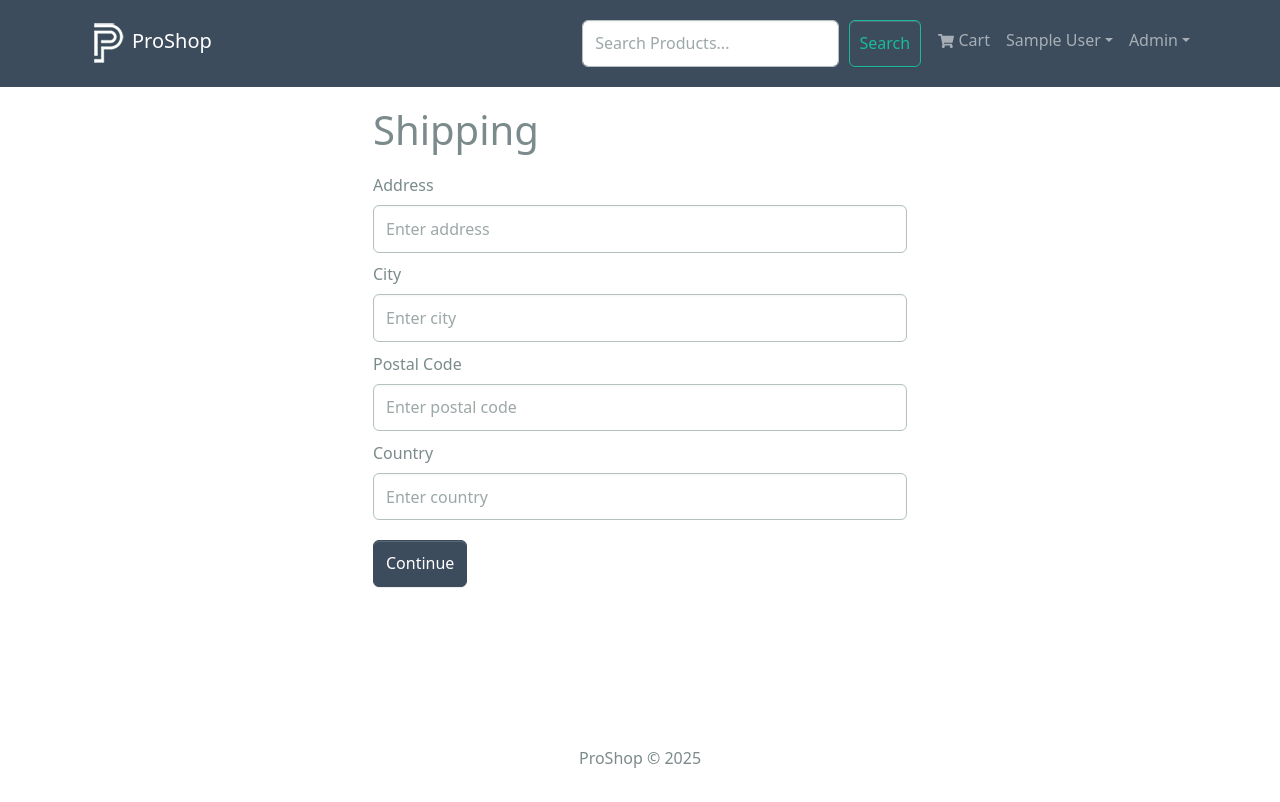
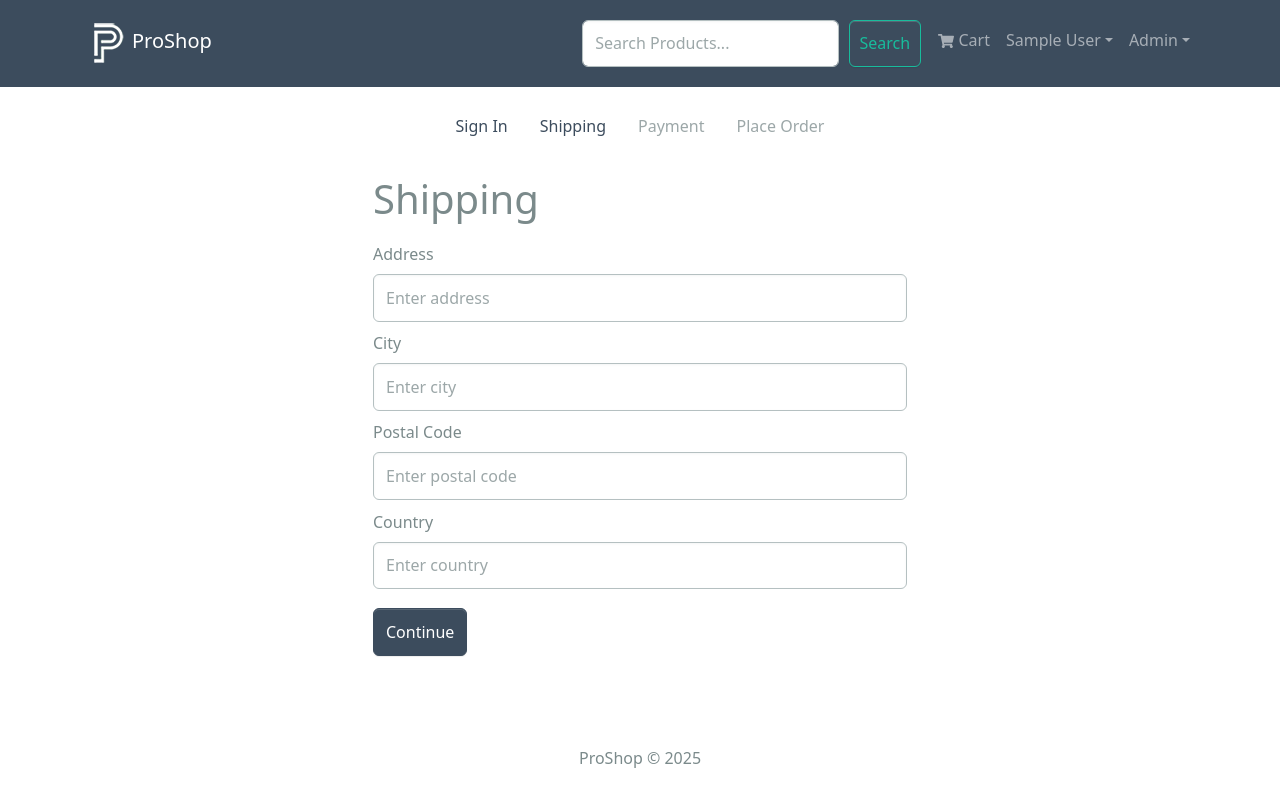
Before and after one commit to Rishavhacx/proshop-ecommerce, a React (Create React App) app in the folder frontend/: page /shipping in a window 1280 px wide. Shown: the top 802 px of the page. Built offline with nearby package versions, Linux system fonts and the light colour scheme; sample sign-in values are in the browser's storage.

Commit message:
fixed shipping page bug, updated react-router-dom version to handle useNavigate hook.

```diff
--- a/frontend/package.json
+++ b/frontend/package.json
@@ -17,7 +17,7 @@
     "react-icons": "^5.5.0",
     "react-redux": "^9.2.0",
     "react-router-bootstrap": "^0.26.3",
-    "react-router-dom": "^7.6.0",
+    "react-router-dom": "^6.22.1",
     "react-scripts": "5.0.1",
     "react-toastify": "^11.0.5",
     "web-vitals": "^2.1.4"
--- /dev/null
+++ b/frontend/src/components/CheckoutSteps.jsx
@@ -0,0 +1,47 @@
+import React from 'react'
+import { Nav } from 'react-bootstrap'
+import { LinkContainer } from 'react-router-bootstrap'
+
+ const CheckoutSteps = ({step1, step2, step3, step4}) => {
+  return (
+    <Nav className='justify-content-center mb-4'>
+       <Nav.Item>
+        {step1 ? (
+          <LinkContainer to='/login'>
+            <Nav.Link>Sign In</Nav.Link>
+          </LinkContainer>
+        ) : (
+          <Nav.Link disabled>Sign In</Nav.Link>
+        )}
+      </Nav.Item>
+      <Nav.Item>
+        {step2 ? (
+          <LinkContainer to='/shipping'>
+            <Nav.Link>Shipping</Nav.Link>
+          </LinkContainer>
+        ) : (
+          <Nav.Link disabled>Shipping</Nav.Link>
+        )}
+      </Nav.Item>
+      <Nav.Item>
+        {step3 ? (
+          <LinkContainer to='/payment'>
+            <Nav.Link>Payment</Nav.Link>
+          </LinkContainer>
+        ) : (
+          <Nav.Link disabled>Payment</Nav.Link>
+        )}
+      </Nav.Item>
+        <Nav.Item>
+            {step4 ? (
+            <LinkContainer to='/placeorder'>
+                <Nav.Link>Place Order</Nav.Link>
+            </LinkContainer>
+            ) : (
+            <Nav.Link disabled>Place Order</Nav.Link>
+            )}
+        </Nav.Item>
+    </Nav>
+  )
+};
+export default CheckoutSteps;
--- a/frontend/src/index.js
+++ b/frontend/src/index.js
@@ -1,42 +1,43 @@
-import React from 'react';
-import ReactDOM from 'react-dom/client';
+import React from "react";
+import ReactDOM from "react-dom/client";
 import {
   createBrowserRouter,
   createRoutesFromElements,
   Route,
-  RouterProvider
-} from 'react-router-dom';
-import { Provider } from 'react-redux';
-import store from './store';
+  RouterProvider,
+} from "react-router-dom";
+import { Provider } from "react-redux";
+import store from "./store";
 // import 'bootstrap/dist/css/bootstrap.min.css';
-import './assets/styles/bootstrap.custom.css';
-import './assets/styles/index.css';
-import App from './App';
-import reportWebVitals from './reportWebVitals';
-import HomeScreen from './screens/HomeScreen';
-import ProductScreen from './screens/ProductScreen';
-import CartScreen from './screens/CartScreen';
-import LoginScreen from './screens/LoginScreen';
-import RegisterScreen from './screens/RegisterScreen';
-import ShippingScreen from './screens/ShippingScreen';
-import PrivateRoute from './components/PrivateRoute';
+import "./assets/styles/bootstrap.custom.css";
+import "./assets/styles/index.css";
+import App from "./App";
+import reportWebVitals from "./reportWebVitals";
+import HomeScreen from "./screens/HomeScreen";
+import ProductScreen from "./screens/ProductScreen";
+import CartScreen from "./screens/CartScreen";
+import LoginScreen from "./screens/LoginScreen";
+import RegisterScreen from "./screens/RegisterScreen";
+import ShippingScreen from "./screens/ShippingScreen";
+import PrivateRoute from "./components/PrivateRoute";
 
 const router = createBrowserRouter(
   createRoutesFromElements(
-    <Route path='/' element={<App />}>
-      <Route path='/' element={<HomeScreen />} />
-      <Route path='/product/:id' element={<ProductScreen />} />
-      <Route path='/cart' element={<CartScreen />} />
-      <Route path='/login' element={<LoginScreen />} />
-      <Route path='/register' element={<RegisterScreen />} />
-      <Route path='' element={<PrivateRoute />} />
-      <Route path='/shipping' element={<ShippingScreen />} />
+    <Route path="/" element={<App />}>
+      <Route path="/" element={<HomeScreen />} />
+      <Route path="/product/:id" element={<ProductScreen />} />
+      <Route path="/cart" element={<CartScreen />} />
+      <Route path="/login" element={<LoginScreen />} />
+      <Route path="/register" element={<RegisterScreen />} />
 
+      <Route path="" element={<PrivateRoute />}>
+          <Route path="/shipping" element={<ShippingScreen />} />
       </Route>
+    </Route>
   )
-)
+);
 
-const root = ReactDOM.createRoot(document.getElementById('root'));
+const root = ReactDOM.createRoot(document.getElementById("root"));
 root.render(
   <React.StrictMode>
     <Provider store={store}>
@@ -45,5 +46,4 @@ root.render(
   </React.StrictMode>
 );
 
-
 reportWebVitals();
--- a/frontend/src/screens/RegisterScreen.jsx
+++ b/frontend/src/screens/RegisterScreen.jsx
@@ -2,7 +2,7 @@ import React from "react";
 import { useEffect, useState } from "react";
 import { Link, useLocation, useNavigate } from "react-router-dom";
 import { useDispatch, useSelector } from "react-redux";
-import FormContainer from "./FormContainer";
+import FormContainer from "../components/FormContainer";
 import { Form, Button, Row, Col } from "react-bootstrap";
 import Loader from "../components/Loader";
 import { useRegisterMutation } from "../slices/userApiSlice";
--- a/frontend/src/screens/ShippingScreen.jsx
+++ b/frontend/src/screens/ShippingScreen.jsx
@@ -1,9 +1,10 @@
-import React from "react";
 import { useState } from "react";
 import { Form, Button } from "react-bootstrap";
-import FormContainer from "./FormContainer";
 import { useDispatch, useSelector } from "react-redux";
 import { useNavigate } from "react-router-dom";
+import { toast } from "react-toastify";
+import FormContainer from "../components/FormContainer";
+import CheckoutSteps from "../components/CheckoutSteps";
 import { saveShippingAddress } from "../slices/cartSlice";
 
 const ShippingScreen = () => {
@@ -12,31 +13,44 @@ const ShippingScreen = () => {
 
   const [address, setAddress] = useState(shippingAddress?.address || "");
   const [city, setCity] = useState(shippingAddress?.city || "");
-  const [postalCode, setPostalCode] = useState(shippingAddress?.postalCode || "");
+  const [postalCode, setPostalCode] = useState(
+    shippingAddress?.postalCode || ""
+  );
   const [country, setCountry] = useState(shippingAddress?.country || "");
 
   const dispatch = useDispatch();
   const navigate = useNavigate();
 
-
   const submitHandler = (e) => {
     e.preventDefault();
     // Dispatch saveShippingAddress action with the form data
+    if (!address || !city || !postalCode || !country) {
+    toast.error('Please fill in all fields');
+    return;
+  }
+
+  try {
     dispatch(saveShippingAddress({ address, city, postalCode, country }));
+    toast.success('Shipping address saved');
     navigate("/payment");
+  } catch (err) {
+    toast.error('Error saving shipping address');
+  }
 };
 
   return (
     <FormContainer>
+      <CheckoutSteps step1 step2 />
       <h1>Shipping</h1>
 
-      <Form onSubmit={submitHandler}></Form>
+      <Form onSubmit={submitHandler}>
         <Form.Group controlId="address" className="my-2">
           <Form.Label>Address</Form.Label>
           <Form.Control
             type="text"
             placeholder="Enter address"
             value={address}
+            required
             onChange={(e) => setAddress(e.target.value)}
           ></Form.Control>
         </Form.Group>
@@ -47,6 +61,7 @@ const ShippingScreen = () => {
             type="text"
             placeholder="Enter city"
             value={city}
+            required
             onChange={(e) => setCity(e.target.value)}
           ></Form.Control>
         </Form.Group>
@@ -57,6 +72,7 @@ const ShippingScreen = () => {
             type="text"
             placeholder="Enter postal code"
             value={postalCode}
+            required
             onChange={(e) => setPostalCode(e.target.value)}
           ></Form.Control>
         </Form.Group>
@@ -66,14 +82,15 @@ const ShippingScreen = () => {
             type="text"
             placeholder="Enter country"
             value={country}
+            required
             onChange={(e) => setCountry(e.target.value)}
           ></Form.Control>
         </Form.Group>
 
-
         <Button type="submit" variant="primary" className="my-2">
           Continue
         </Button>
+      </Form>
     </FormContainer>
   );
 };
--- a/frontend/src/slices/userApiSlice.js
+++ b/frontend/src/slices/userApiSlice.js
@@ -1,7 +1,5 @@
-import { Profiler } from "react";
 import { USERS_URL } from "../constants";
 import { apiSlice } from "./apiSlice";
-import { logout } from "./authSlice";
 
 export const usersApiSlice = apiSlice.injectEndpoints({
     endpoints: (builder) => ({
--- a/package.json
+++ b/package.json
@@ -28,7 +28,8 @@
     "cookie-parser": "^1.4.7",
     "express": "^5.1.0",
     "jsonwebtoken": "^9.0.2",
-    "mongoose": "^8.14.2"
+    "mongoose": "^8.14.2",
+    "react-router-dom": "^6.22.1"
   },
   "devDependencies": {
     "concurrently": "^9.1.2",
```
Also changed, not shown: frontend/src/screens/LoginScreen.jsx (+17 -11 lines), frontend/src/components/FormContainer.jsx (renamed from frontend/src/screens/FormContainer.jsx), 2 other files (tests, documents, lock files or other folders). Lines whose indentation alone changed are shown as unchanged.
